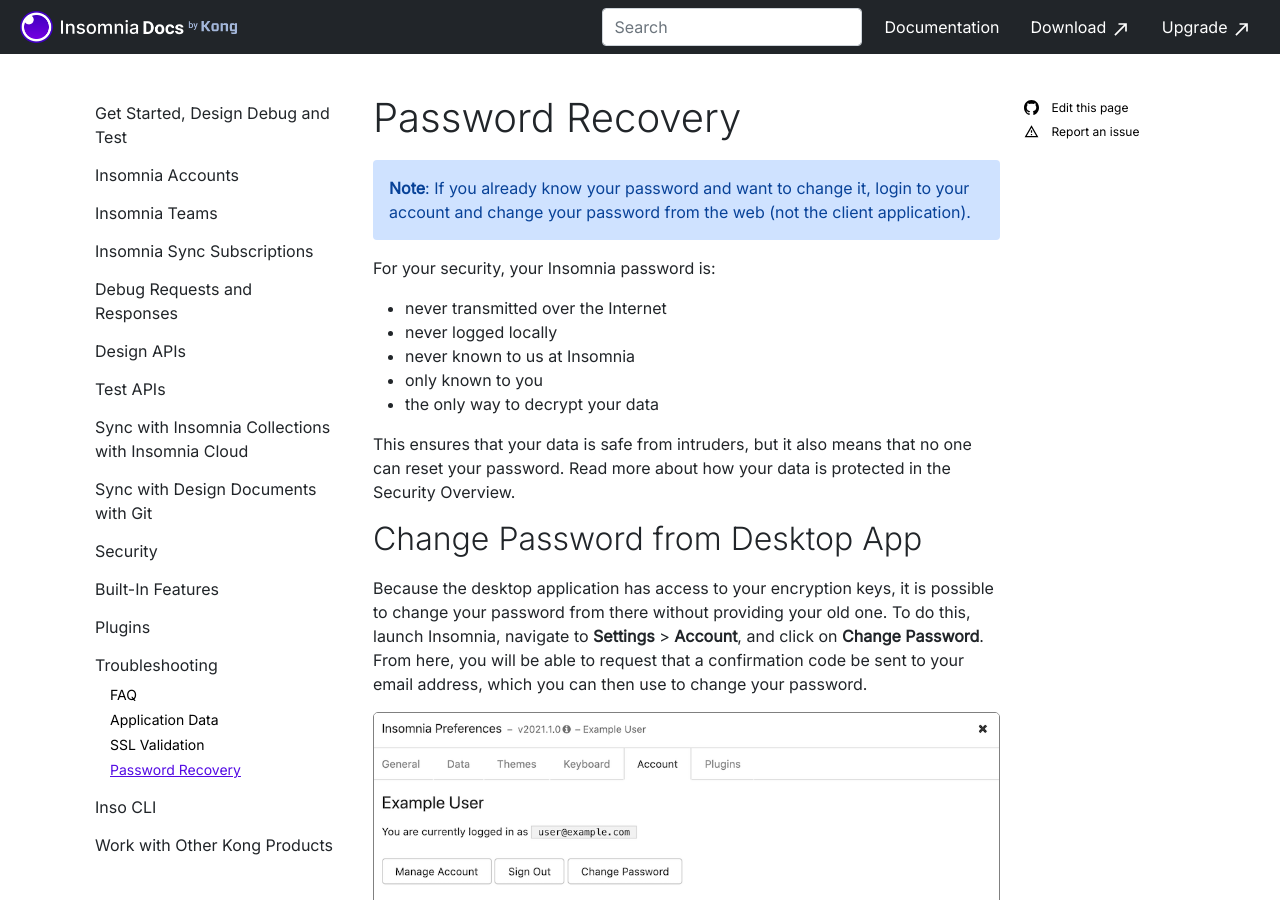
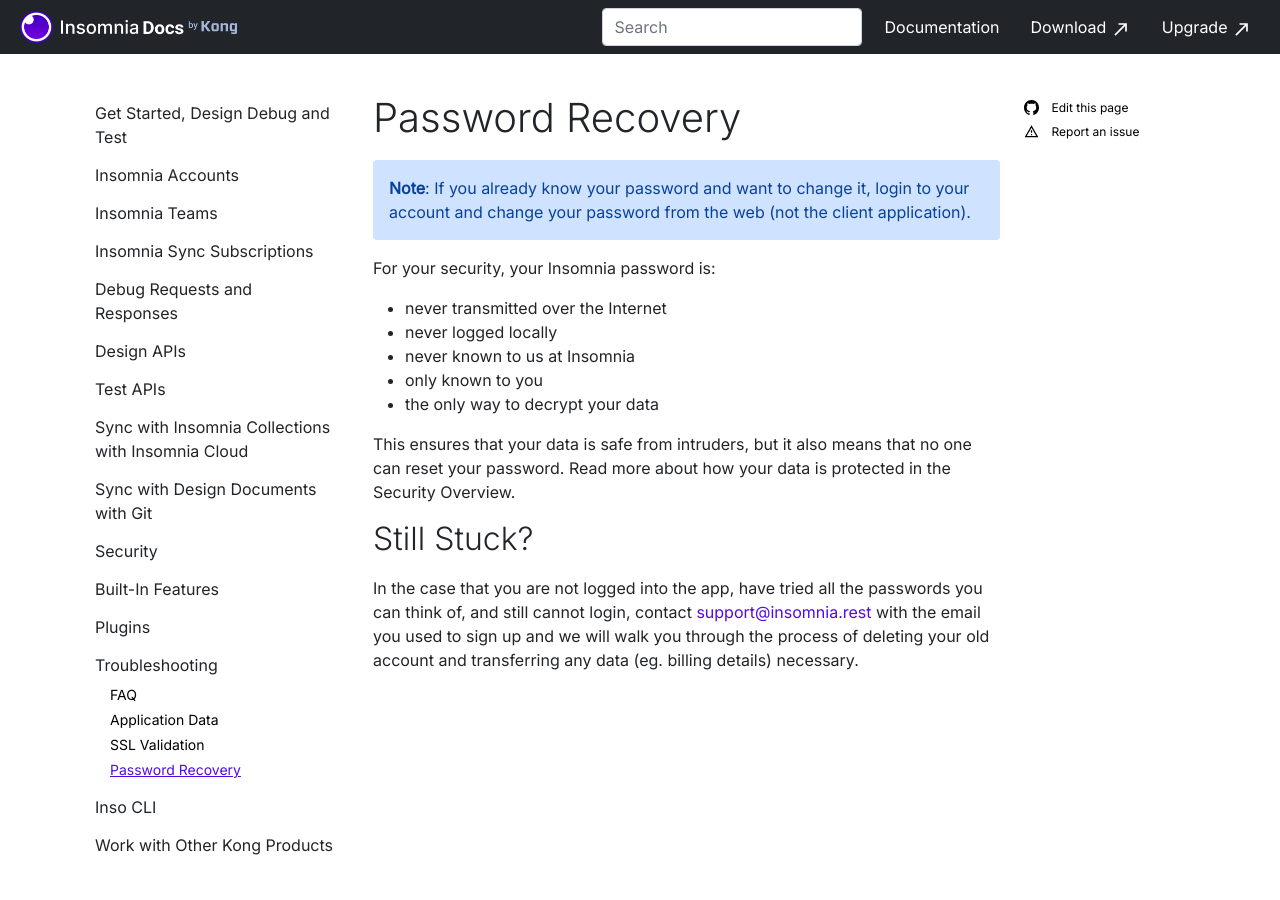
Before and after one commit to Kong/insomnia-docs, a Jekyll site: the page built from docs/insomnia/password-recovery.md, in a window 1280 px wide and 900 px high. Built offline with Jekyll 4.4.1, drawn with Linux system fonts in a browser that asks for light colours; comment, search, counter and statistics services are not loaded.

Commit message:
Remove deprecated change password from App documentation

```diff
--- a/docs/insomnia/password-recovery.md
+++ b/docs/insomnia/password-recovery.md
@@ -18,11 +18,6 @@
 
 This ensures that your data is safe from intruders, but it also means that no one can reset your password.  Read more about how your data is protected in the Security Overview.
 
-## Change Password from Desktop App
-
-Because the desktop application has access to your encryption keys, it is possible to change your password from there without providing your old one. To do this, launch Insomnia, navigate to **Settings** > **Account**, and click on **Change Password**. From here, you will be able to request that a confirmation code be sent to your email address, which you can then use to change your password.
-
-![Account tab with option to change password](/assets/images/password-recovery.png)
 
 ## Still Stuck?
 
```
Also changed, not shown: docs/assets/images/password-recovery.png (deleted).
